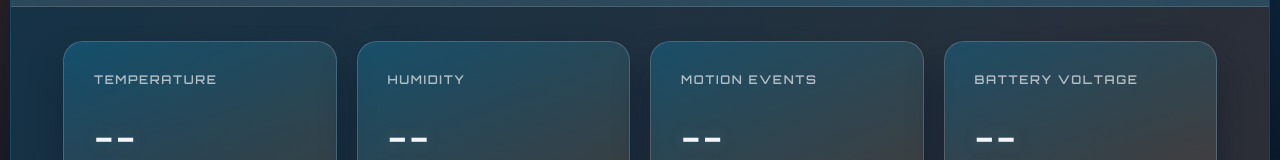
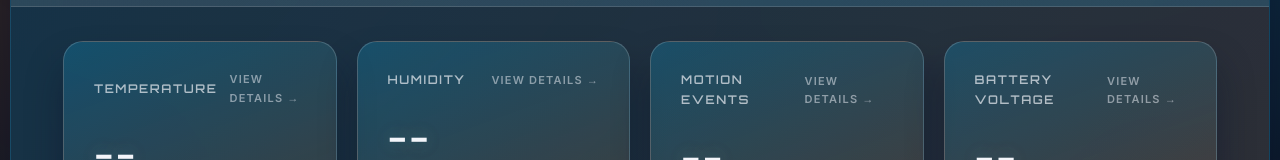
Before and after one commit to ArthurKagwa/dash, a Next.js app: page / in a window 1280 px wide. Shown: the part 349-509 px from the top of the page. Built offline with nearby package versions, Linux system fonts and the light colour scheme; no server answers.

Commit message:
Add clickable directive to metric cards

```diff
--- a/src/components/MetricCard.module.css
+++ b/src/components/MetricCard.module.css
@@ -43,6 +43,14 @@
   outline-offset: 4px;
 }
 
+.heading {
+  display: flex;
+  align-items: center;
+  justify-content: space-between;
+  gap: 12px;
+  margin-bottom: 16px;
+}
+
 .title {
   font-family: "Orbitron", "Inter", sans-serif;
   color: rgba(244, 246, 251, 0.68);
@@ -50,7 +58,7 @@
   font-weight: 600;
   text-transform: uppercase;
   letter-spacing: 1.6px;
-  margin-bottom: 16px;
+  margin: 0;
 }
 
 .value {
@@ -70,6 +78,23 @@
   font-weight: 500;
   letter-spacing: 1.4px;
   text-transform: uppercase;
+}
+
+.directive {
+  font-size: 11px;
+  font-weight: 600;
+  letter-spacing: 1.2px;
+  text-transform: uppercase;
+  color: rgba(244, 246, 251, 0.5);
+  display: inline-flex;
+  align-items: center;
+  gap: 4px;
+  transition: color var(--transition-snappy);
+}
+
+.card:hover .directive,
+.card:focus-visible .directive {
+  color: rgba(250, 165, 51, 0.8);
 }
 
 @media (max-width: 768px) {
--- a/src/components/MetricCard.tsx
+++ b/src/components/MetricCard.tsx
@@ -9,9 +9,17 @@ type MetricCardProps = {
 };
 
 export function MetricCard({ title, value, unit, href }: MetricCardProps) {
+    const isInteractive = Boolean(href);
     const content = (
         <>
-            <h3 className={styles.title}>{title}</h3>
+            <div className={styles.heading}>
+                <h3 className={styles.title}>{title}</h3>
+                {isInteractive ? (
+                    <span className={styles.directive} aria-hidden="true">
+                        View details →
+                    </span>
+                ) : null}
+            </div>
             <div className={styles.value}>{value}</div>
             <span className={styles.unit}>{unit}</span>
         </>
```
